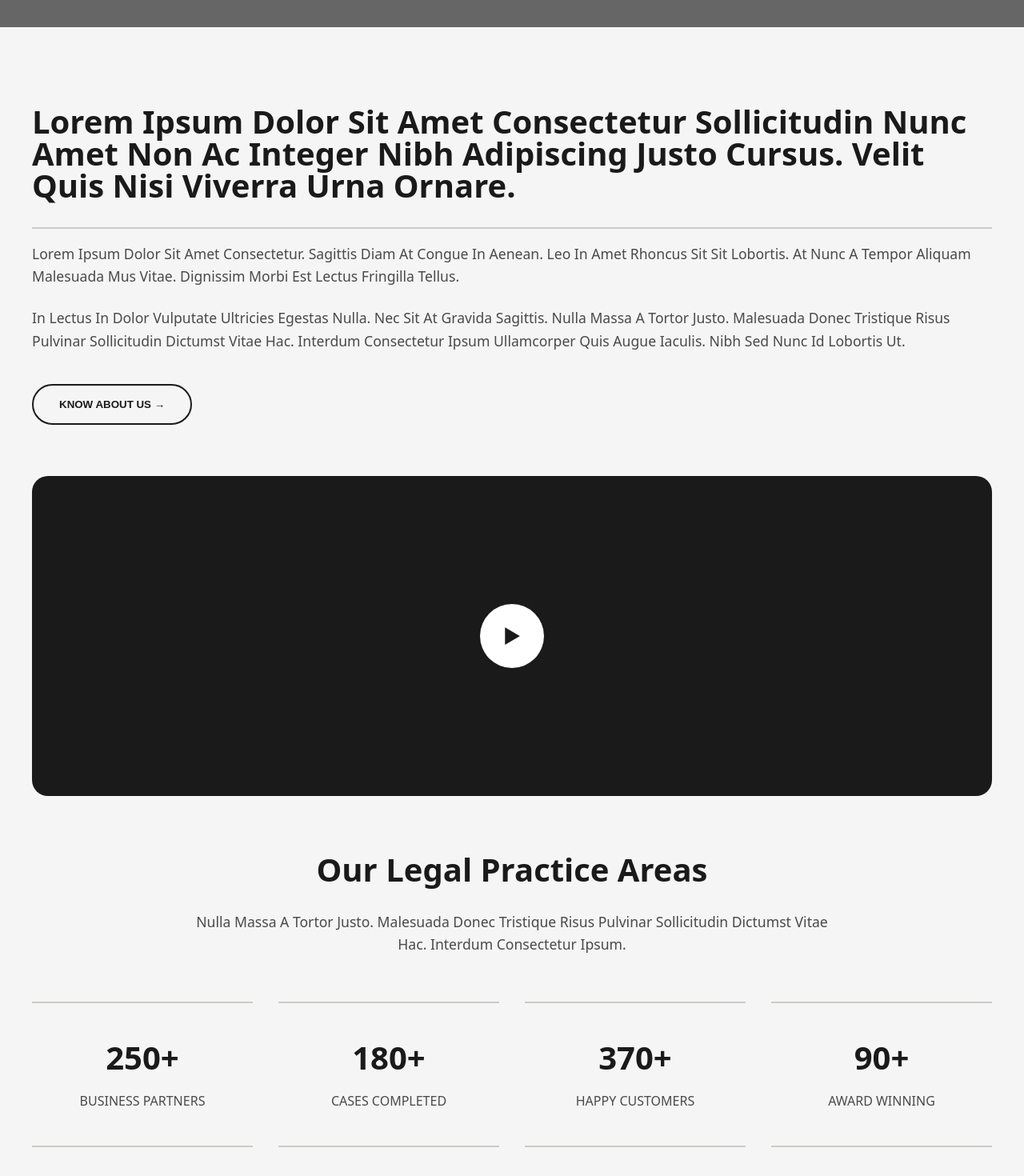
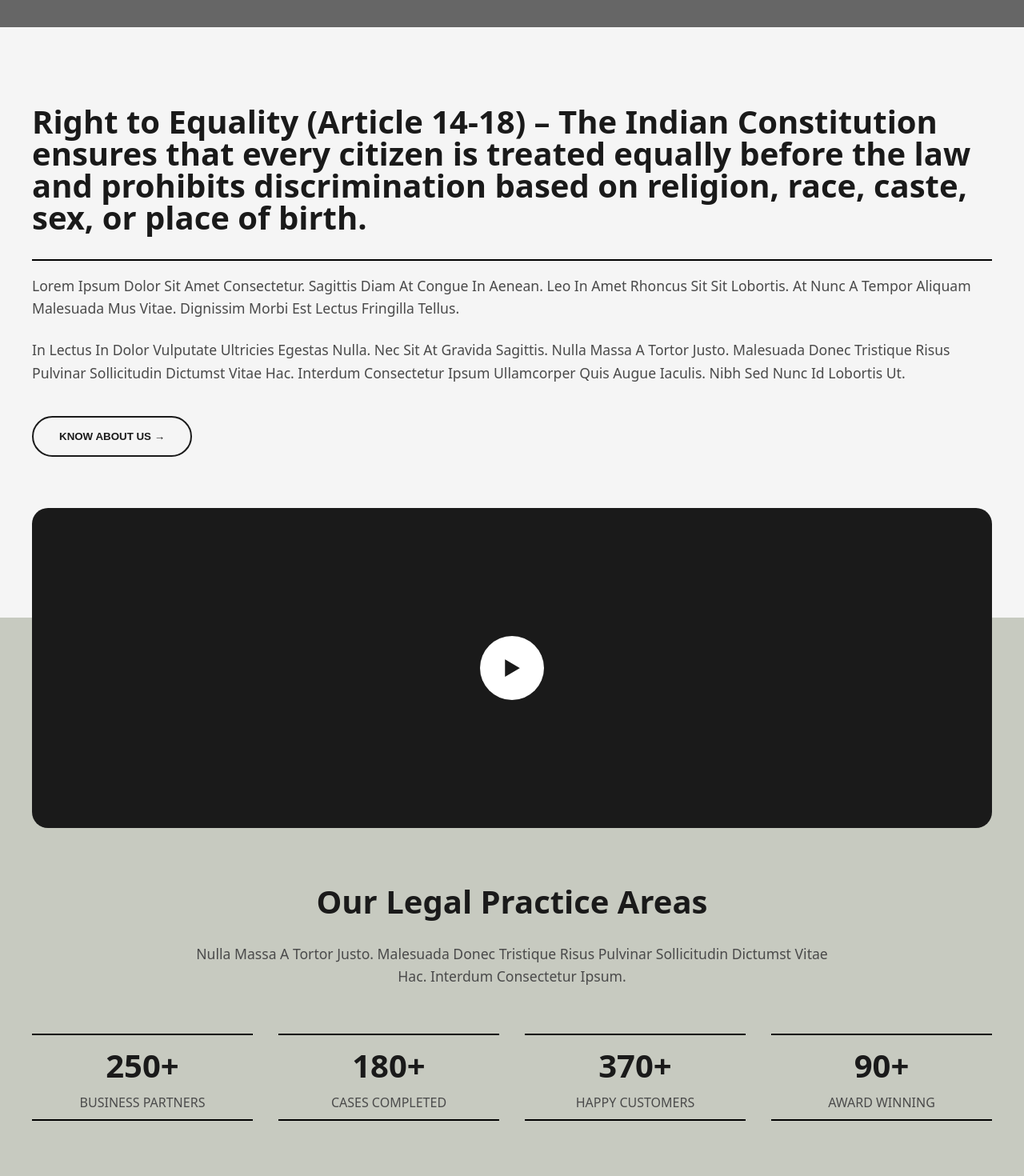
Before and after one commit to MdZaheen/Lawer-portfolio, a Next.js app: page / in a window 1280 px wide. Shown: the part 960-2430 px from the top of the page at 80% size. Built offline with nearby package versions, Linux system fonts and the light colour scheme.

Commit message:
my work done

```diff
--- a/components/Know.js
+++ b/components/Know.js
@@ -6,7 +6,7 @@ const Know = () => {
     <section className="legal-section">
       <div className="hero-content">
         <h1 className="hero-title">
-          Lorem Ipsum Dolor Sit Amet Consectetur Sollicitudin Nunc Amet Non Ac Integer Nibh Adipiscing Justo Cursus. Velit Quis Nisi Viverra Urna Ornare.
+        Right to Equality (Article 14-18) – The Indian Constitution ensures that every citizen is treated equally before the law and prohibits discrimination based on religion, race, caste, sex, or place of birth.
         </h1>
         <div className='line'></div>
         <p className="hero-text">
@@ -32,25 +32,25 @@ const Know = () => {
         </p>
         <div className="stats-container">
           <div className="stat-item">
-        <div className='line'></div>
+            <div className='line'></div>
             <h3>250+</h3>
             <p>BUSINESS PARTNERS</p>
             <div className='line'></div>
           </div>
           <div className="stat-item">
-          <div className='line'></div>
+            <div className='line'></div>
             <h3>180+</h3>
             <p>CASES COMPLETED</p>
             <div className='line'></div>
           </div>
           <div className="stat-item">
-          <div className='line'></div>
+            <div className='line'></div>
             <h3>370+</h3>
             <p>HAPPY CUSTOMERS</p>
             <div className='line'></div>
           </div>
           <div className="stat-item">
-          <div className='line'></div>
+            <div className='line'></div>
             <h3>90+</h3>
             <p>AWARD WINNING</p>
             <div className='line'></div>
--- a/public/styles/kau.css
+++ b/public/styles/kau.css
@@ -1,5 +1,5 @@
 html,body{
-  font-family:'Lucida Sans', 'Lucida Sans Regular', 'Lucida Grande', 'Lucida Sans Unicode', Geneva, Verdana, sans-serif;
+  font-family:'Lucida Sans', 'Lucida Sans Regular', 'Lucida Grande', 'Lucida Sans Unicode',Verdana, sans-serif;
 }
 
 .man{
@@ -8,13 +8,14 @@ html,body{
   background-color: aquamarine;
 }
 .legal-section {
-  background-color: #F5F5F5;
+  /* background: linear-gradient(to do, #F5F5F5 50%,  #C7CAC0 50%); */
+  background: linear-gradient(to bottom, #F5F5F5 50%, #C7CAC0 50%);
   padding: 4rem 2rem;
   font-family: system-ui, -apple-system, sans-serif;
 }
 .line {
   width: 100%;
-  border-bottom: 2px solid #caccc7;
+  border-bottom: 2px solid #000000;
   margin: 10px 0;
 }
 .linelast{
@@ -98,6 +99,7 @@ html,body{
   max-width: 1200px;
   margin: 4rem auto;
   text-align: center;
+
 }
 
 .practice-title {
@@ -120,13 +122,15 @@ html,body{
   grid-template-columns: repeat(4, 1fr);
   gap: 2rem;
   margin-top: 3rem;
+  height: 100px;
 }
 
 .stat-item {
   text-align: center;
 }
 .stat-item p{
-  margin-bottom: 45px;
+  margin-bottom: 0px;
+  margin-top: 0px;
 }
 
 .stat-item h3 {
@@ -134,6 +138,7 @@ html,body{
   color: #1a1a1a;
   margin-bottom: 0.5rem;
   font-weight: 600;
+  margin-top: 0px;
 }
 
 .stat-item p {
```
